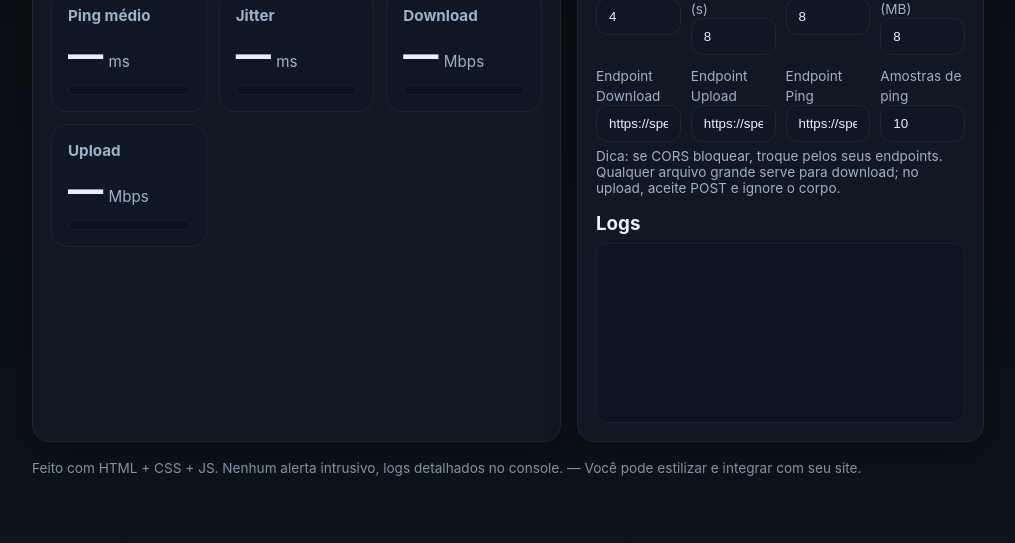
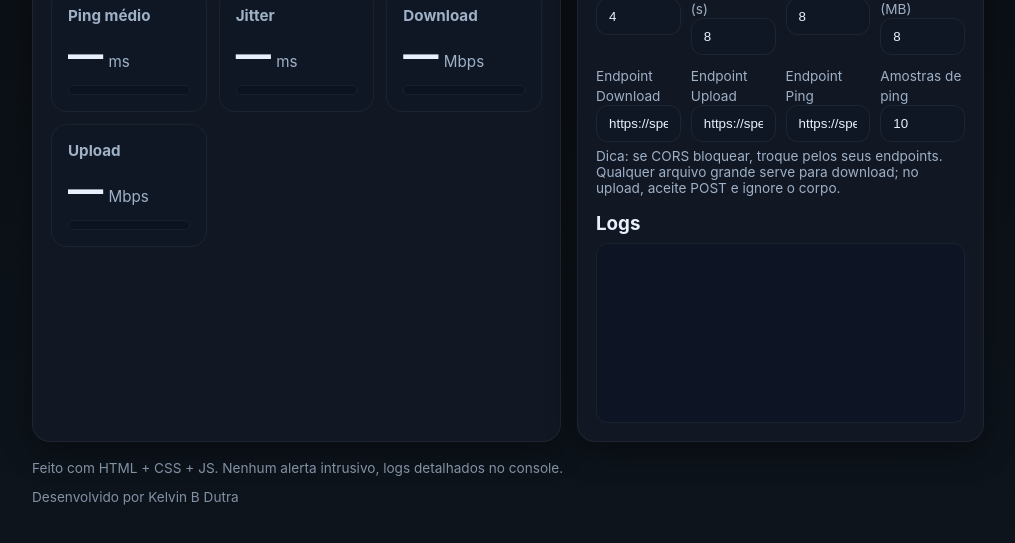
Before and after one commit to KelvinBarros/testapp, a plain HTML site: page teste 2/index.html in a window 1280 px wide. Shown: the part 191-734 px from the top of the page, without its empty margins (132-1147 px from the left). Drawn offline with Linux system fonts and the light colour scheme.

Commit message:
Update index.html

```diff
--- a/teste 2/index.html
+++ b/teste 2/index.html
@@ -138,8 +138,10 @@
             </aside>
         </div>
 
-        <footer>Feito com HTML + CSS + JS. Nenhum alerta intrusivo, logs detalhados no console. — Você pode estilizar e
-            integrar com seu site.</footer>
+        <footer>Feito com HTML + CSS + JS. Nenhum alerta intrusivo, logs detalhados no console.
+        <p>
+            Desenvolvido por Kelvin B Dutra
+        </p></footer>
     </div>
   <script src="script.js"></script>
 </body>
```
